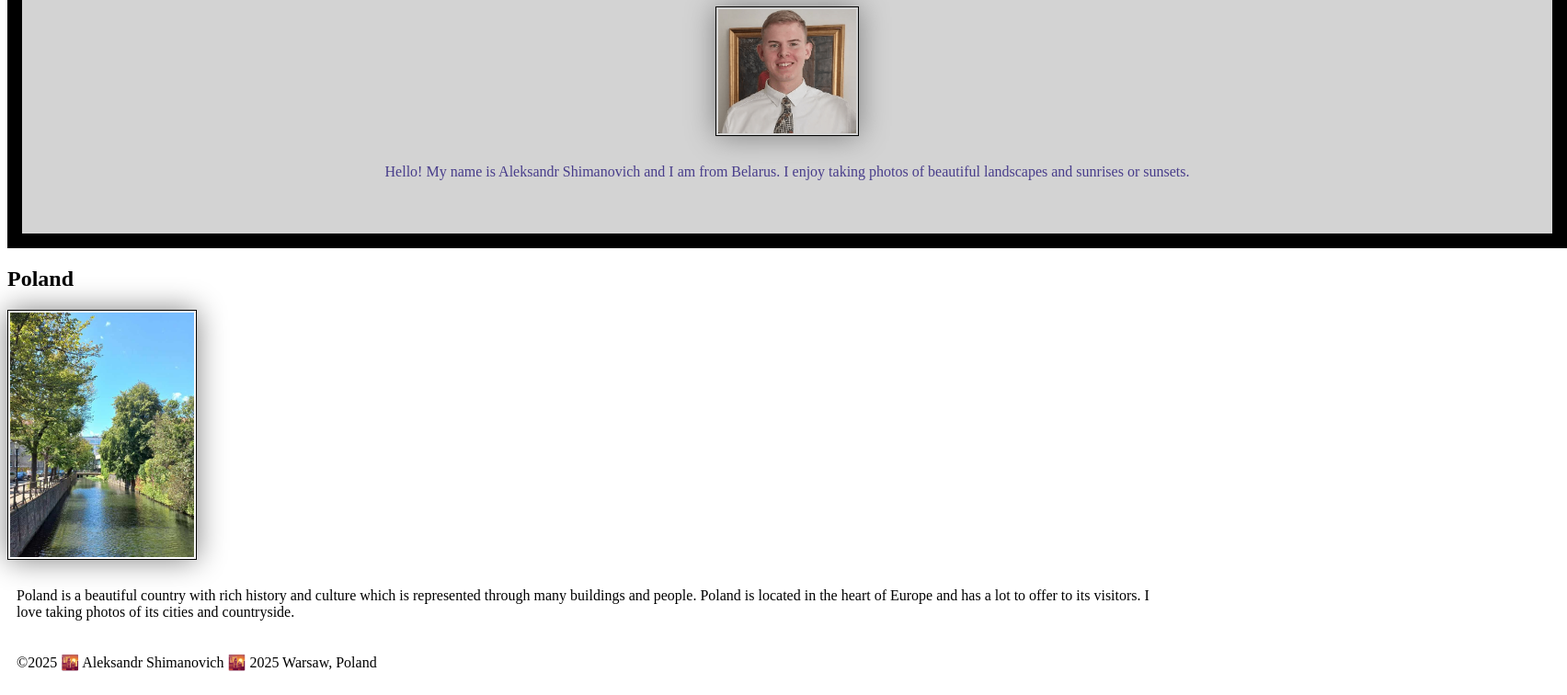
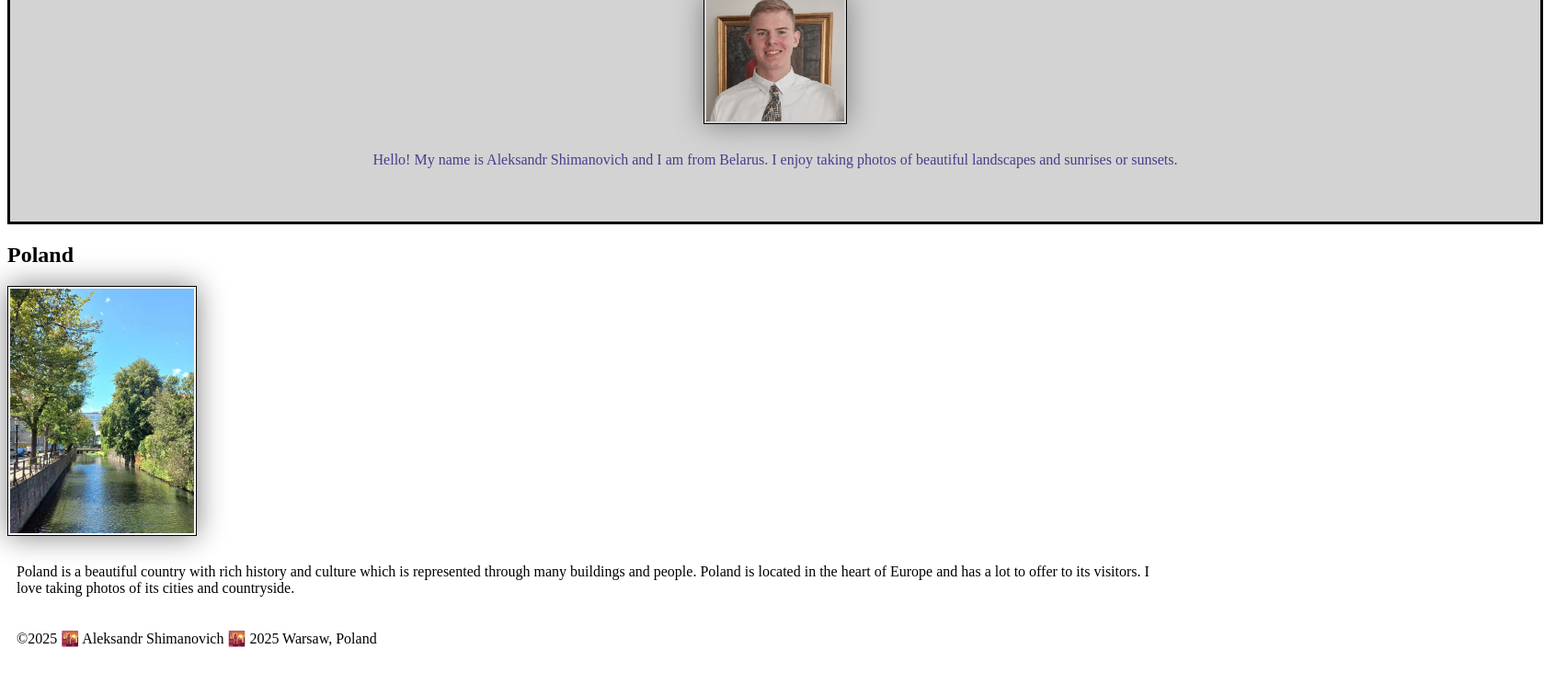
Before and after one commit to JIMinsidE/wdd130, a plain HTML site: page index.html in a window 1280 px wide. Shown: the part 265-1021 px from the top of the page at 92% size, 1704 px wide, since content can reach past the window. After the commit the page ends 995 px from the top, so only its background shows below. Drawn offline with Linux system fonts and the light colour scheme.

Commit message:
borderst

```diff
--- a/styles/styles.css
+++ b/styles/styles.css
@@ -10,7 +10,7 @@ nav a {
 main {
     width: 100rem;
     margin: left auto;
-    border: 1rem solid #000000;
+    border: 0.2rem solid #000000;
     padding: 2rem;
     background-color: #d3d3d3;
     color: #483d8b;
```
